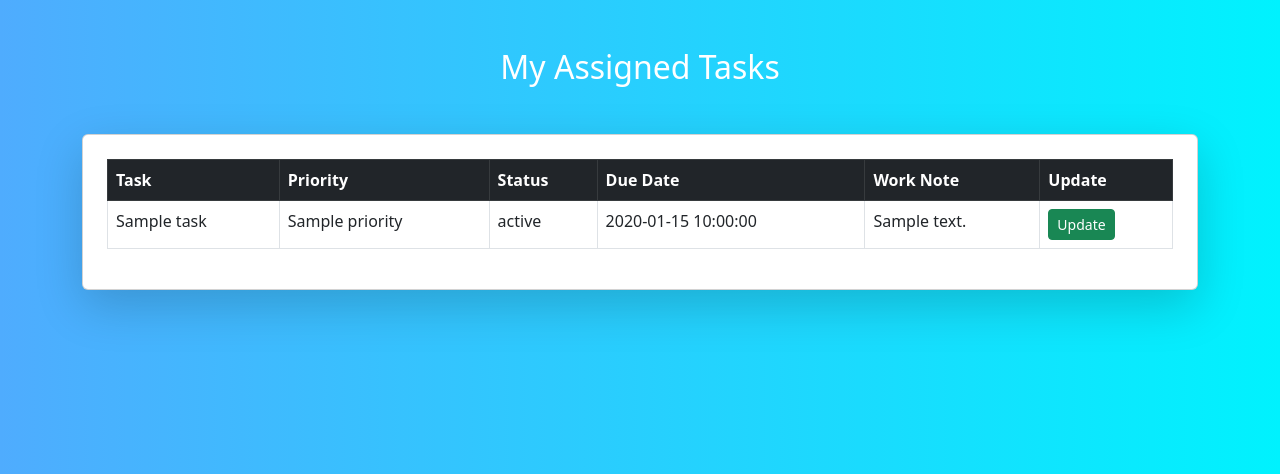
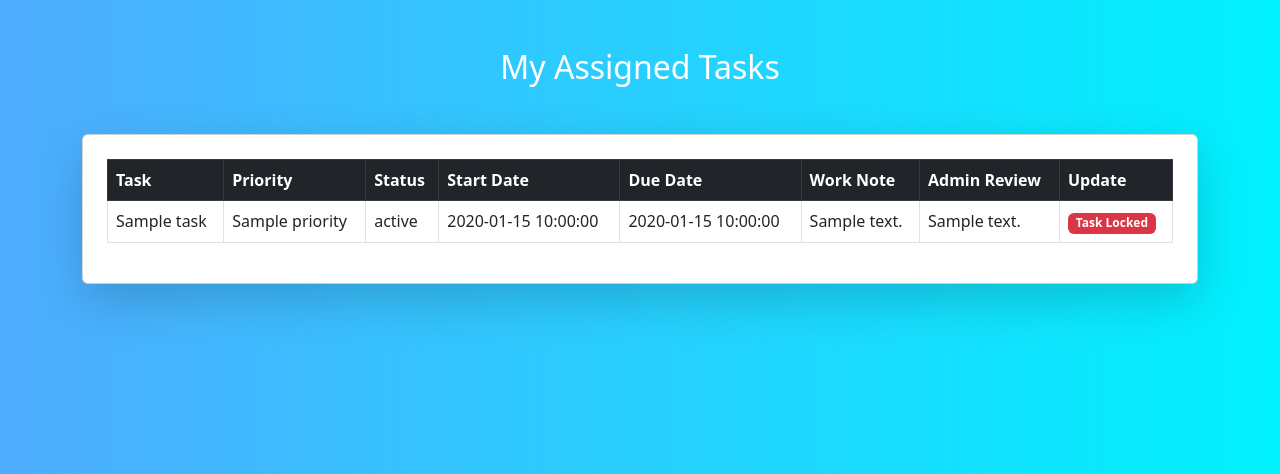
Before and after one commit to maninani12/team-task-manager, a Python web app: template templates/member_dashboard.html in a window 1280 px wide. Shown: the part 56-530 px from the top of the page. Run offline with Jinja, Linux system fonts and the light colour scheme; the template is opened without the code that fills it: most values are stand-ins (such as "Sample title", 1, 10 or a date in 2020).

Commit message:
Update member_dashboard.html

```diff
--- a/templates/member_dashboard.html
+++ b/templates/member_dashboard.html
@@ -43,10 +43,19 @@ My Assigned Tasks
 <tr>
 
 <th>Task</th>
+
 <th>Priority</th>
+
 <th>Status</th>
+
+<th>Start Date</th>
+
 <th>Due Date</th>
+
 <th>Work Note</th>
+
+<th>Admin Review</th>
+
 <th>Update</th>
 
 </tr>
@@ -65,16 +74,30 @@ My Assigned Tasks
 
 <td>{{ task.status }}</td>
 
+<td>{{ task.start_date }}</td>
+
 <td>{{ task.due_date }}</td>
 
 <td>{{ task.work_note }}</td>
 
+<td>{{ task.admin_review }}</td>
+
 <td>
+
+{% if task.task_active == 'Yes' %}
 
 <a href="/update_task/{{ task.id }}"
 class="btn btn-success btn-sm">
 Update
 </a>
+
+{% else %}
+
+<span class="badge bg-danger">
+Task Locked
+</span>
+
+{% endif %}
 
 </td>
 
@@ -91,4 +114,5 @@ Update
 </div>
 
 </body>
+
 </html>
```
